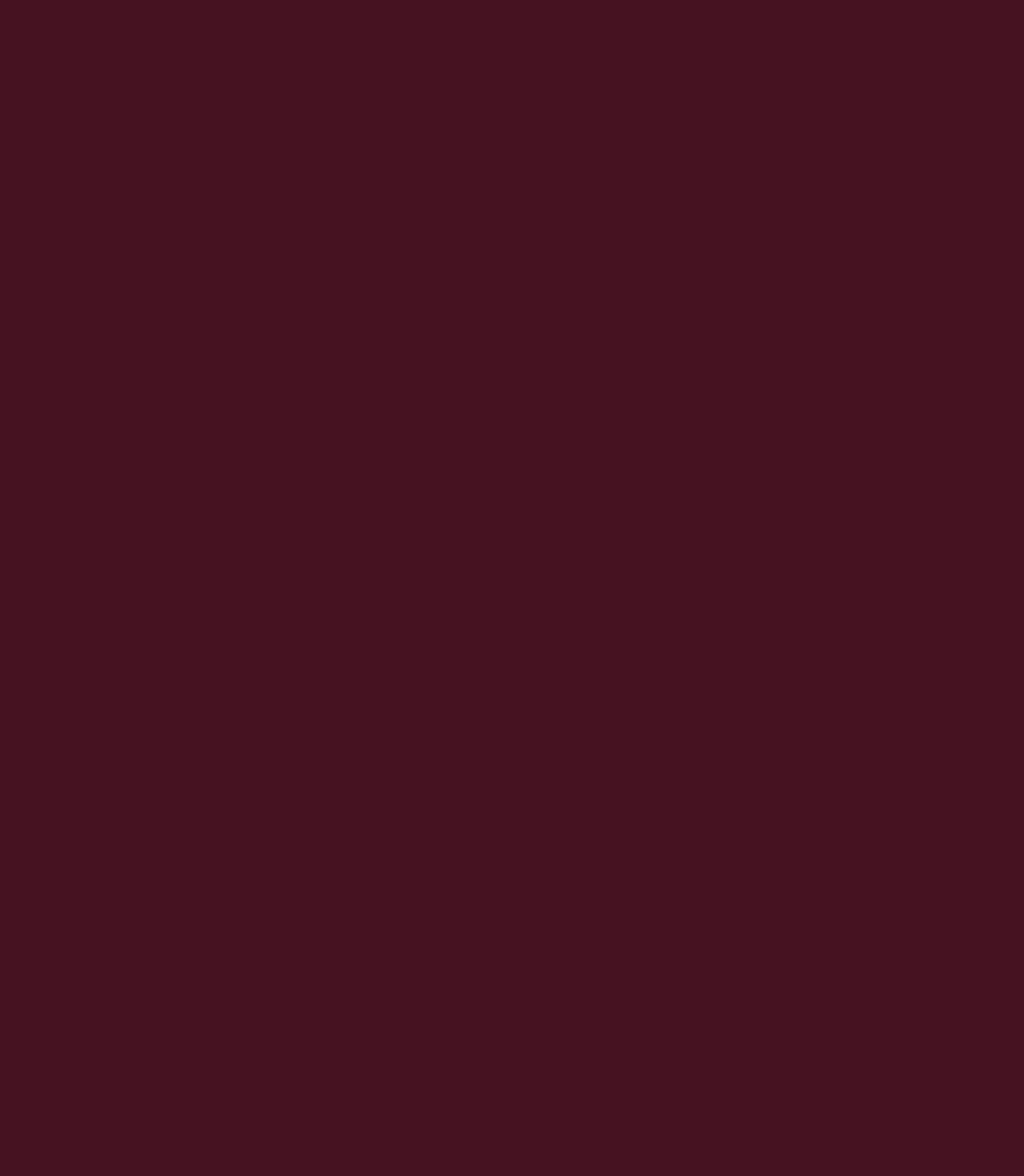
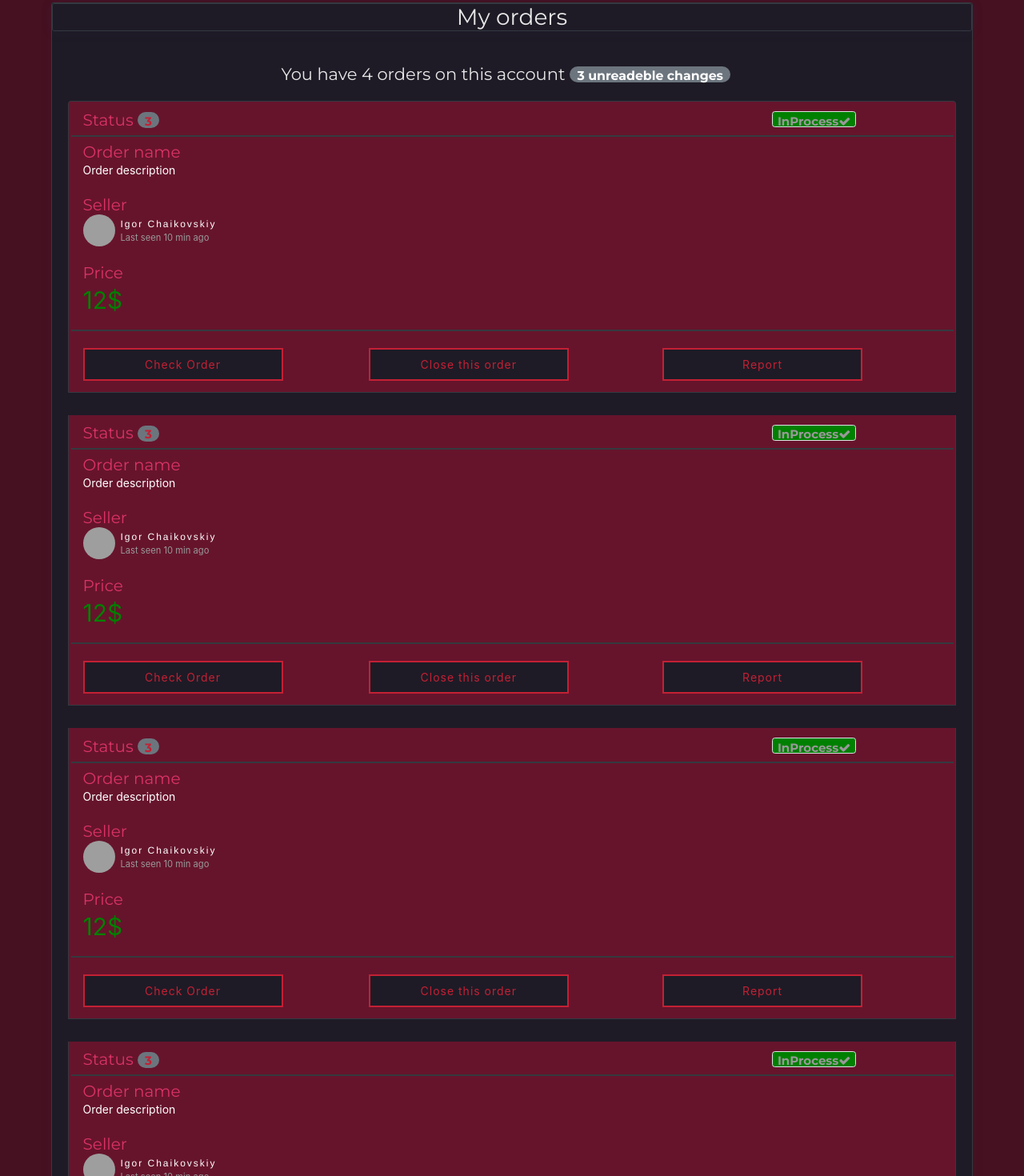
Before and after one commit to Edw1x/Wanderlance-Front-end, a React (Create React App) app in the folder frontend/: page /userProfile/myOrders in a window 1280 px wide. Shown: the part 100-1570 px from the top of the page at 80% size. Before the commit the page ends 800 px from the top, so only its background shows below. Built offline with nearby package versions, Linux system fonts and the light colour scheme; grey boxes are pictures that could not be loaded.

Commit message:
Report form and UserOrders added,user name added to header

```diff
--- a/frontend/src/Components/header.css
+++ b/frontend/src/Components/header.css
@@ -97,3 +97,7 @@ hr.white{
 .grey a:hover {
   color: #c42034;
 }
+
+.logoNameMargin {
+  margin-top: 20px;
+}
--- /dev/null
+++ b/frontend/src/Pages/MyOrders.js
@@ -0,0 +1,158 @@
+import React, { Component } from "react";
+
+import "./home.css";
+import "./myorders.css";
+import OurSeller from "../Components/OurSeller";
+
+import UserCard from "../Components/UserCard";
+
+export default class MyOrders extends Component {
+  render() {
+    return (
+      <div class="cnt cardSettings cA text-center">
+        <div className="cardSettings">
+          <h2 class="card-title mb-0 text-center">My orders</h2>
+        </div>
+        <main>
+          <h4 class="card-title mb-0 text-center">
+            You have 4 orders on this account{" "}
+            <span class="badge badge-secondary badge-pill">
+              3 unreadeble changes
+            </span>
+          </h4>
+          <ul class="list-group mb-3">
+
+            <li class="list-group-item text-left  mb-2 mt-4">
+              <div>
+                <h5 class="my-0 red productNameOfOrder">
+                  Status{" "}
+                  <span class="badge badge-secondary red badge-pill">3</span>
+                  <span class="badge border grey orderStatus">
+                    {" "}
+                    InProcess
+                    <i class="fa fa-check whiteIcon" aria-hidden="true"></i>
+                  </span>
+                </h5>
+
+                <div className="border border-dark row mt-2 mb-2"></div>
+
+                <h5 class="my-0 red productNameOfOrder">Order name </h5>
+                <p class="text-white">Order description</p>
+                <h5 class="my-0 red productNameOfOrder mt-4">Seller</h5>
+                <OurSeller />
+                <h5 class="my-0 red productNameOfOrder mt-4">Price</h5>
+                <p className="moneySize">12$</p>
+
+                <div className="border border-dark row mt-2 mb-2"></div>
+
+                <button>Check Order</button>
+
+                <button className="button-order-margin">
+                  Close this order
+                </button>
+                <button type="submit" onClick={event =>  window.location.href='/reportForm'} className="button-order-margin">Report</button>
+              </div>
+            </li>
+
+            <li class="list-group-item text-left  mb-2 mt-4">
+              <div>
+                <h5 class="my-0 red productNameOfOrder">
+                  Status{" "}
+                  <span class="badge badge-secondary red badge-pill">3</span>
+                  <span class="badge border grey orderStatus">
+                    {" "}
+                    InProcess
+                    <i class="fa fa-check whiteIcon" aria-hidden="true"></i>
+                  </span>
+                </h5>
+
+                <div className="border border-dark row mt-2 mb-2"></div>
+
+                <h5 class="my-0 red productNameOfOrder">Order name </h5>
+                <p class="text-white">Order description</p>
+                <h5 class="my-0 red productNameOfOrder mt-4">Seller</h5>
+                <OurSeller />
+                <h5 class="my-0 red productNameOfOrder mt-4">Price</h5>
+                <p className="moneySize">12$</p>
+
+                <div className="border border-dark row mt-2 mb-2"></div>
+
+                <button>Check Order</button>
+
+                <button className="button-order-margin">
+                  Close this order
+                </button>
+                <button type="submit" onClick={event =>  window.location.href='/reportForm'} className="button-order-margin">Report</button>
+              </div>
+            </li>
+
+            <li class="list-group-item text-left  mb-2 mt-4">
+              <div>
+                <h5 class="my-0 red productNameOfOrder">
+                  Status{" "}
+                  <span class="badge badge-secondary red badge-pill">3</span>
+                  <span class="badge border grey orderStatus">
+                    {" "}
+                    InProcess
+                    <i class="fa fa-check whiteIcon" aria-hidden="true"></i>
+                  </span>
+                </h5>
+
+                <div className="border border-dark row mt-2 mb-2"></div>
+
+                <h5 class="my-0 red productNameOfOrder">Order name </h5>
+                <p class="text-white">Order description</p>
+                <h5 class="my-0 red productNameOfOrder mt-4">Seller</h5>
+                <OurSeller />
+                <h5 class="my-0 red productNameOfOrder mt-4">Price</h5>
+                <p className="moneySize">12$</p>
+
+                <div className="border border-dark row mt-2 mb-2"></div>
+
+                <button>Check Order</button>
+
+                <button className="button-order-margin">
+                  Close this order
+                </button>
+                <button type="submit" onClick={event =>  window.location.href='/reportForm'} className="button-order-margin">Report</button>
+              </div>
+            </li>
+
+            <li class="list-group-item text-left  mb-2 mt-4">
+              <div>
+                <h5 class="my-0 red productNameOfOrder">
+                  Status{" "}
+                  <span class="badge badge-secondary red badge-pill">3</span>
+                  <span class="badge border grey orderStatus">
+                    {" "}
+                    InProcess
+                    <i class="fa fa-check whiteIcon" aria-hidden="true"></i>
+                  </span>
+                </h5>
+
+                <div className="border border-dark row mt-2 mb-2"></div>
+
+                <h5 class="my-0 red productNameOfOrder">Order name </h5>
+                <p class="text-white">Order description</p>
+                <h5 class="my-0 red productNameOfOrder mt-4">Seller</h5>
+                <OurSeller />
+                <h5 class="my-0 red productNameOfOrder mt-4">Price</h5>
+                <p className="moneySize">12$</p>
+
+                <div className="border border-dark row mt-2 mb-2"></div>
+
+                <button>Check Order</button>
+
+                <button className="button-order-margin">
+                  Close this order
+                </button>
+                <button type="submit" onClick={event =>  window.location.href='/reportForm'} className="button-order-margin">Report</button>
+              </div>
+            </li>
+
+          </ul>
+        </main>
+      </div>
+    );
+  }
+}
--- /dev/null
+++ b/frontend/src/Pages/ReportForm.js
@@ -0,0 +1,29 @@
+import React, { Component } from "react";
+
+import "./home.css";
+
+import UserCard from "../Components/UserCard";
+
+export default class ReportForm extends Component {
+  render() {
+    return (
+      <div class="cnt cardSettings cA text-center">
+        <div className="cardSettings">
+          <h2 class="card-title mb-0 text-center">Report Form</h2>
+        </div>
+        <main>
+          <div class="form-group text-left">
+            <label for="inputUsername">Report description</label>
+            <textarea
+              rows="30"
+              class="form-control"
+              id="inputBio"
+              placeholder="Report"
+            ></textarea>
+          </div>
+          <button type="submit">Send report</button>
+        </main>
+      </div>
+    );
+  }
+}
--- a/frontend/src/Pages/Settings.js
+++ b/frontend/src/Pages/Settings.js
@@ -125,16 +125,16 @@ export default class Settings extends Component {
                     </div>
 
                     <div class="list-group list-group-flush" role="tablist">
-                        <a class="list-group-item list-group-item-action active" data-toggle="list" href="#account" role="tab">
+                        <a class="list-group-item list-group-item-action active text-white" data-toggle="list" href="#account" role="tab">
                           Account
                         </a>
-                        <a class="list-group-item list-group-item-action" data-toggle="list" href="#password" role="tab">
+                        <a class="list-group-item list-group-item-action text-white" data-toggle="list" href="#password" role="tab">
                           Password
                         </a>
-                        <a class="list-group-item list-group-item-action" data-toggle="list" href="#login" role="tab">
+                        <a class="list-group-item list-group-item-action text-white" data-toggle="list" href="#login" role="tab">
                           Login
                         </a>
-                        <a class="list-group-item list-group-item-action" data-toggle="list" href="#delete" role="tab">
+                        <a class="list-group-item list-group-item-action text-white" data-toggle="list" href="#delete" role="tab">
                           Delete account
                         </a>
                     </div>
--- a/frontend/src/Pages/createProduct.js
+++ b/frontend/src/Pages/createProduct.js
@@ -63,6 +63,7 @@ export default class createProduct extends Component {
             <form>
               <div class="row">
                 <div class="col-md-8">
+
                   <div class="form-group text-left">
                     <label for="inputUsername">Product title</label>
                     <textarea
@@ -72,6 +73,7 @@ export default class createProduct extends Component {
                       placeholder="Product title"
                     ></textarea>
                   </div>
+
                   <div class="form-group text-left">
                     <label for="inputUsername">Product description</label>
                     <textarea
@@ -81,6 +83,7 @@ export default class createProduct extends Component {
                       placeholder="Product description"
                     ></textarea>
                   </div>
+
                   <div class="form-group text-left">
                     <label for="inputUsername">Price</label>
                     <textarea
@@ -90,6 +93,7 @@ export default class createProduct extends Component {
                       placeholder="Price"
                     ></textarea>
                   </div>
+
                   <div class="form-group text-left">
                     <label for="inputUsername">Category</label>
                     <select class="custom-select d-block w-100" id="country" required="">
--- /dev/null
+++ b/frontend/src/Pages/myorders.css
@@ -0,0 +1,25 @@
+.list-group-item {
+  background-color: #66142c;
+  border: 1px solid #343a40;
+}
+
+.productNameOfOrder {
+  font-size: 20px;
+  color: #da3365;
+}
+
+.moneySize {
+    font-size: 30px;
+    color:green;
+}
+
+.orderStatus {
+    margin-left: 70%;
+    background-color: green;
+}
+
+
+.button-order-margin {
+    margin: 10px;
+    margin-left:10%;
+}
--- a/frontend/src/Pages/userProfile.js
+++ b/frontend/src/Pages/userProfile.js
@@ -58,7 +58,7 @@ export default class userProfile extends Component {
       <div class="cnt cardSettings">
         <header>
           <div className="report right">
-            <button type="submit">report</button>
+          <button type="submit" onClick={event =>  window.location.href='/reportForm'} >Report</button>
           </div>
         </header>
         <main>
--- a/frontend/src/routs.js
+++ b/frontend/src/routs.js
@@ -9,7 +9,9 @@ import sellers from "./Pages/Sellers";
 import sellerspage from "./Pages/SellersPage";
 import settings from "./Pages/Settings";
 import myproducts from "./Pages/MyProducts";
+import myorders from "./Pages/MyOrders"
 import createproduct from "./Pages/createProduct";
+import reportform from "./Pages/ReportForm";
 
 //LoginandRegister
 import Login from "./Pages/LoginandRegister/Login";
@@ -50,6 +52,8 @@ export default class routs extends Component {
             <Route exact path="/userProfile/settings" component={settings} />
             <Route exact path="/userProfile/myProducts" component={myproducts} />
             <Route exact path="/userProfile/myProducts/createProduct" component={createproduct} />
+            <Route exact path="/userProfile/myOrders" component={myorders} />
+            <Route exact path="/reportForm" component={reportform} />
           </Switch>
         );
     }
```
Also changed, not shown: frontend/src/Components/Header.js (+13 -7 lines).
